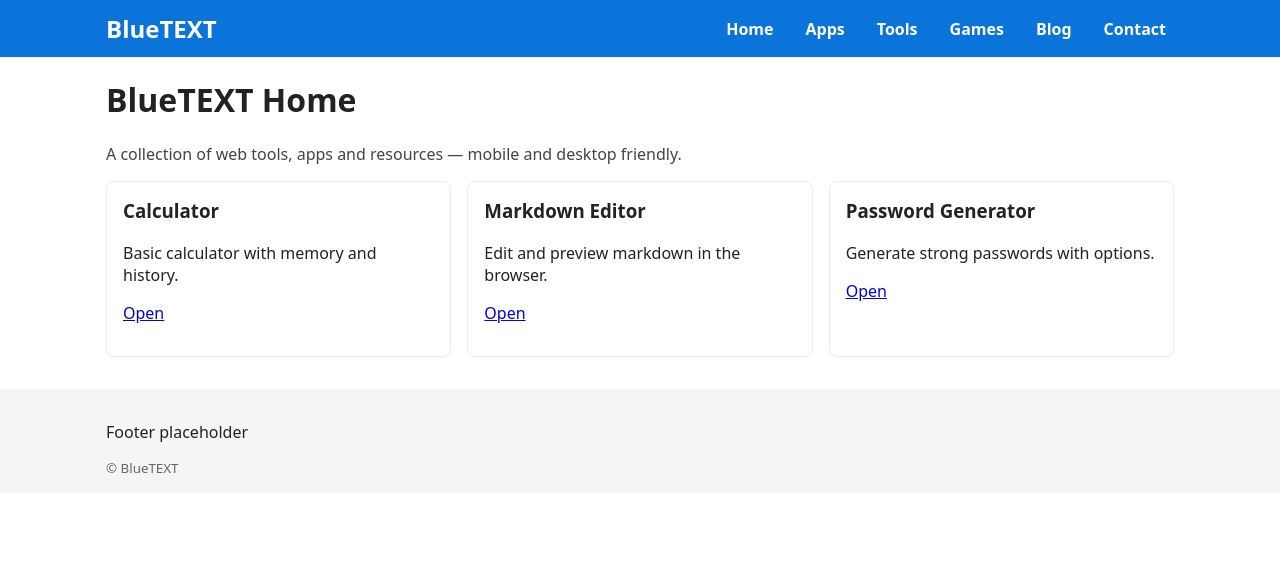
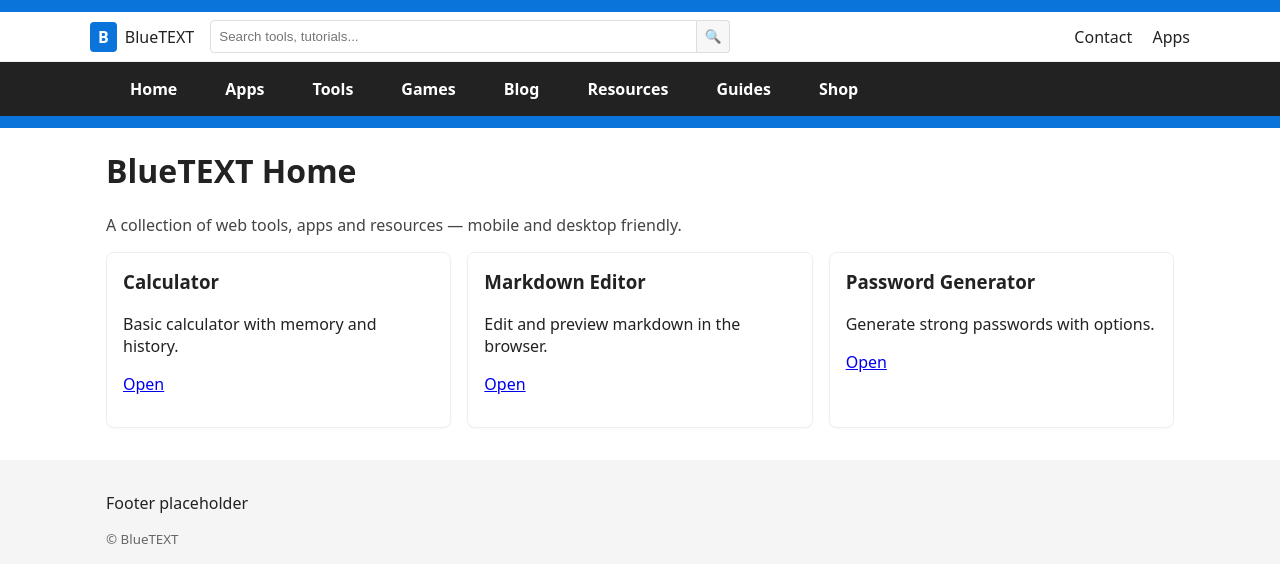
Before and after one commit to mTulsiram/BlueTEXT, a website: page index.html in a window 1280 px wide. Drawn offline with Linux system fonts and the light colour scheme.

Commit message:
W3-like two-row header: topbar (search/actions) + dark horizontal nav

```diff
--- a/components/header.html
+++ b/components/header.html
@@ -1,16 +1,36 @@
 <header>
-		<div class="container header-row">
+			<div class="topbar">
+				<div class="container topbar-inner">
 					<div class="brand">
-				<h1>BlueTEXT</h1>
+						<a href="/" class="brand-link"><span class="logo">B</span><span class="brand-name">BlueTEXT</span></a>
 					</div>
-			<button id="nav-toggle" aria-label="Toggle navigation">☰</button>
-			<nav id="site-nav" class="site-nav" aria-label="Main navigation">
+
+					<div class="search-wrap">
+						<form action="/" method="get" class="search-form" onsubmit="return false;">
+							<input type="search" name="q" placeholder="Search tools, tutorials..." aria-label="Search" />
+							<button type="submit" aria-label="Search">🔍</button>
+						</form>
+					</div>
+
+					<div class="top-actions">
+						<a href="/contact.html">Contact</a>
+						<a href="/apps/">Apps</a>
+					</div>
+				</div>
+			</div>
+
+			<div class="topnav">
+				<div class="container topnav-inner">
+					<nav class="category-nav" aria-label="Primary">
 						<a href="/">Home</a>
 						<a href="/apps/">Apps</a>
 						<a href="/tools/">Tools</a>
 						<a href="/games/">Games</a>
 						<a href="/blog/">Blog</a>
-				<a href="/contact.html">Contact</a>
+						<a href="/resources.html">Resources</a>
+						<a href="/wiki/">Guides</a>
+						<a href="/shop/">Shop</a>
 					</nav>
 				</div>
+			</div>
 </header>
--- a/styles/main.css
+++ b/styles/main.css
@@ -40,6 +40,27 @@ header h1{font-size:1.125rem;margin:0}
 	.site-nav{display:flex}
 }
 
+/* Top bar (light) and top nav (dark) similar to W3Schools */
+.topbar{background:#fff;border-bottom:1px solid #eee}
+.topbar-inner{display:flex;align-items:center;gap:1rem;padding:.5rem 0}
+.brand-link{display:flex;align-items:center;gap:.5rem;color:var(--text);text-decoration:none}
+.logo{background:var(--accent);color:#fff;padding:.25rem .5rem;border-radius:4px;font-weight:700}
+.search-wrap{flex:1}
+.search-form{display:flex;align-items:center;max-width:520px}
+.search-form input{flex:1;padding:.5rem;border:1px solid #ddd;border-radius:4px 0 0 4px}
+.search-form button{padding:.5rem;border:1px solid #ddd;border-left:0;border-radius:0 4px 4px 0;background:#f7f7f7}
+.top-actions a{margin-left:1rem;color:var(--text);text-decoration:none}
+
+.topnav{background:#222;color:#fff}
+.topnav-inner{display:flex;align-items:center;padding:.5rem 0}
+.category-nav{display:flex;flex-wrap:nowrap;gap:1rem}
+.category-nav a{color:#fff;text-decoration:none;padding:.5rem .5rem}
+.category-nav a:hover{background:rgba(255,255,255,0.03)}
+
+@media(max-width:767px){
+	.category-nav{overflow:auto;padding:0 0.5rem}
+}
+
 nav{margin-left:1rem}
 nav a{color:inherit;text-decoration:none;margin-left:1rem;font-weight:600}
 
```
Lines whose indentation alone changed are shown as unchanged.
